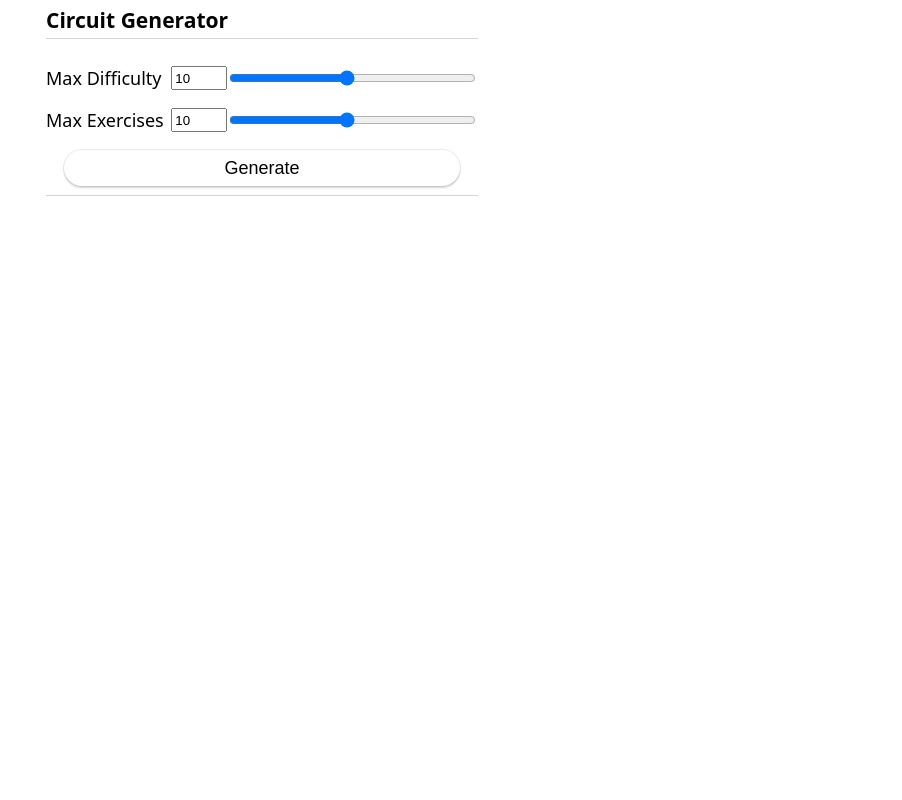
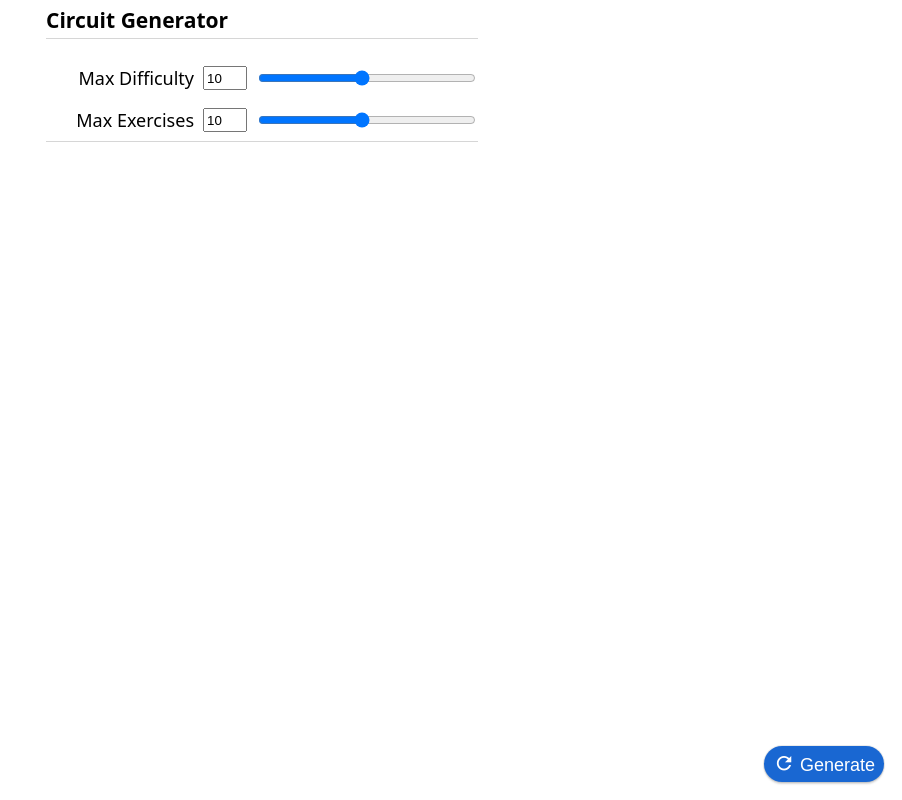
Before and after one commit to trrevvorr/track-circuit-generator, a plain HTML site: page index.html in a window 1280 px wide. Shown: the whole page, without its empty margins (378-1280 px from the left). Drawn offline with Linux system fonts and the light colour scheme.

Commit message:
style improvements

```diff
--- a/index.html
+++ b/index.html
@@ -10,6 +10,8 @@
 	<script src="exercises.js"></script>
 	<script src="scripts.js"></script>
 	<link rel="stylesheet" href="styles.css">
+	<link href="https://fonts.googleapis.com/icon?family=Material+Icons"
+      rel="stylesheet">
 </head>
 <body>
 	<div class="title-bar">
@@ -18,30 +20,29 @@
 	<div class="content">
 		<div class="circuit-settings">
 			<div class="difficulty-slider">
-				<label>Max Difficulty</label>
-				<input type="number" onchange="rangeChanged(this);" min="1" max="20" value=10 placeholder="10"/>
+				<label for="difficulty-slider-input">Max Difficulty</label>
+				<input id="difficulty-slider-input" type="number" onchange="rangeChanged(this);" min="1" max="20" value=10 placeholder="10"/>
 				<input type="range" onchange="rangeChanged(this);" min="1" max="20" value="10">
 			</div>
 			<div class="exercise-count-slider">
-				<label>Max Exercises</label>
-				<input type="number" onchange="rangeChanged(this);" min="1" max="20" value=10 placeholder="10"/>
+				<label for="exercise-count-slider-input">Max Exercises</label>
+				<input id="exercise-count-slider-input" type="number" onchange="rangeChanged(this);" min="1" max="20" value=10 placeholder="10"/>
 				<input type="range" onchange="rangeChanged(this);" min="1" max="20" value="10">
 			</div>
-			<button class="regenerate-button" onclick="generateCircuit();">Generate</button>
 		</div>
 		<div class="circuit-list">
 
 		</div>
+		<button class="generate-button" onclick="generateCircuit(this);">
+			<i class="material-icons">refresh</i>
+			<span class="text">Generate</span>
+		</button>
 	</div>
 	<template id="circuit-item-template">
 		<div class="circuit-item" onclick="toggleCompletion(this, event);">
 			<input type="checkbox"/>
 			<label class="item-title">Empty</label>
-			<span class="reorder-handle">
-				<svg xmlns="http://www.w3.org/2000/svg" xmlns:xlink="http://www.w3.org/1999/xlink" height="32px" id="Layer_1" version="1.1" viewBox="0 0 32 32" width="32px" xml:space="preserve">
-					<path d="M4,10h24c1.104,0,2-0.896,2-2s-0.896-2-2-2H4C2.896,6,2,6.896,2,8S2.896,10,4,10z M28,14H4c-1.104,0-2,0.896-2,2  s0.896,2,2,2h24c1.104,0,2-0.896,2-2S29.104,14,28,14z M28,22H4c-1.104,0-2,0.896-2,2s0.896,2,2,2h24c1.104,0,2-0.896,2-2  S29.104,22,28,22z"/>
-				</svg>
-			</span>
+			<i class="material-icons reorder-handle">drag_handle</i>
 		</div>
 	</template>
 </body>
--- a/scripts.js
+++ b/scripts.js
@@ -1,6 +1,6 @@
 //////// CIRCUIT GENERATION ////////
 
-function generateCircuit() {
+function generateCircuit(button) {
 	const maxDifficulty = getMaxDifficulty();
 	const exerciseLimit = getExerciseCount();
 	var chosenExercises = [];
@@ -20,6 +20,7 @@ function generateCircuit() {
 	}
 
 	setCircut(chosenExercises);
+	button.classList.add("clicked");
 }
 
 function validateExercise(exercise, totalDifficulty, maxDifficulty) {
--- a/styles.css
+++ b/styles.css
@@ -46,21 +46,47 @@ body {
 .difficulty-slider,
 .exercise-count-slider {
 	display: grid;
-	grid-template-columns: 3fr 1fr 6fr;
+	grid-template-columns: 4fr 1fr 6fr;
+	grid-gap: 0.5rem
 }
 
-.regenerate-button {
-	background-color: white;
-	border: none;
+.difficulty-slider label[for="difficulty-slider-input"],
+.exercise-count-slider label[for="exercise-count-slider-input"] {
+	text-align: right;
+}
+
+.circuit-settings input[type="number"] {
+	height: 1rem;
+	width: 2rem;
+}
+
+.generate-button {
 	box-shadow: 0 2px 2px 0 rgba(0,0,0,0.16), 0 0 0 1px rgba(0,0,0,0.08);
 	height: 2rem;
-	margin: 0 1rem;
+	margin: auto;
 	border-radius: 1rem;
 	font-size: inherit;
+	padding: 0 0.5rem;
+	position: absolute;
+	bottom: 1rem;
+	right: 1rem;
+	background-color: #1967d2;
+	border: none;
+	color: white;
 }
 
-.regenerate-button:hover {
+.generate-button:hover {
 	box-shadow: 0 3px 8px 0 rgba(0,0,0,0.2), 0 0 0 1px rgba(0,0,0,0.08);
+}
+
+.generate-button i.material-icons {
+	color: white;
+	vertical-align: text-bottom;
+	font-size: 1.2rem;
+}
+
+.generate-button.clicked .text{
+	display: none;
 }
 
 /***** CIRCUIT LIST *****/
@@ -96,15 +122,11 @@ body {
 }
 
 .circuit-item .reorder-handle {
+	font-size: 1rem;
+	color: #1967d2;
 	margin: auto;
 }
 
-.circuit-item .reorder-handle svg {
-	height: 1rem;
-	width: 1rem;
-	fill: #1967d2;
+.circuit-item.completed .reorder-handle {
+	color: #6b6b6b;
 }
-
-.circuit-item.completed .reorder-handle svg{
-	fill: #6b6b6b;
-}
```
